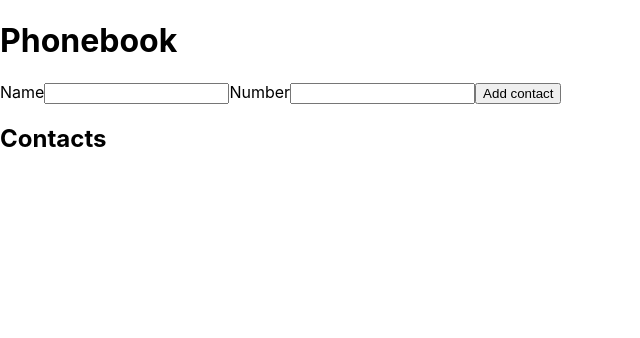
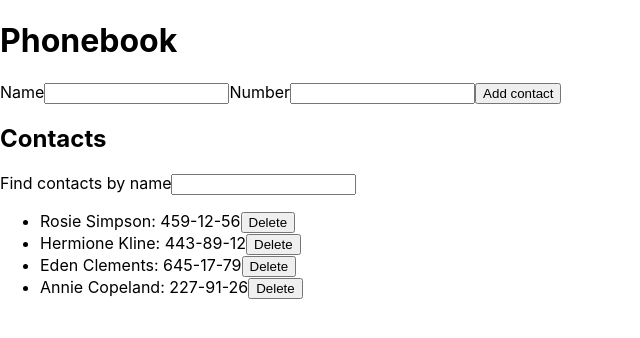
Before and after one commit to OxanaDemova/goit-react-hw-02-phonebook, a React (Create React App) app: page / in a window 1280 px wide. Shown: the top 338 px of the page, without its empty margins (0-640 px from the left). Built offline with nearby package versions, Linux system fonts and the light colour scheme.

Commit message:
add filter and delete btn

```diff
--- a/src/components/App.jsx
+++ b/src/components/App.jsx
@@ -3,30 +3,76 @@
 import { Container } from "./Container/Container";
 import { ContactForm } from "./ContactForm/ContactForm";
 import { ContactList } from "./ContactList/ContactList";
+import { Filter } from "./Filter/Filter";
 
 export class App extends Component {
   state = {
-    contacts: [],
+    contacts: [
+      { id: 'id-1', name: 'Rosie Simpson', number: '459-12-56' },
+      { id: 'id-2', name: 'Hermione Kline', number: '443-89-12' },
+      { id: 'id-3', name: 'Eden Clements', number: '645-17-79' },
+      { id: 'id-4', name: 'Annie Copeland', number: '227-91-26' },
+    ],
+
     filter: ''
 
+  };
+
+
+  addContact = data => {
+
+    const { name, number } = data;
+
+    const contact = {
+      id: nanoid(),
+      name,
+      number
+    };
+
+
+    this.setState(({ contacts }) => ({
+      contacts:[contact, ...contacts]
+    }))
   }
 
-  formSubmitHandler = data => {
-    console.log(data);
-  }
+    deleteContact = contactId => {
+    this.setState(prevState => ({
+      contacts: prevState.contacts.filter(contact => contact.id !== contactId),
+    }));
+    };
+
+    changeFilter = e => {
+    this.setState({ filter: e.currentTarget.value });
+    };
+
+
+    getFiltredContacts = () => {
+    const { filter, contacts } = this.state;
+    const normalizedFilter = filter.toLowerCase();
+
+    return contacts.filter(contact =>
+      contact.name.toLowerCase().includes(normalizedFilter),
+    );
+  };
 
   render() {
+    const { filter } = this.state;
+    const filtredContacts = this.getFiltredContacts();
+
+
     return (
       <Container>
         <h1>Phonebook</h1>
         <ContactForm
-          onSubmit={this.formSubmitHandler}
+          onSubmit={this.addContact}
         />
         <h2>Contacts</h2>
-        {/* <ContactsList
-          title={'Contacts'}
-          id={this.nameId} /> */}
+        <Filter value={filter} onChange={this.changeFilter} />
+        <ContactList
+          contacts={filtredContacts}
+          onDeleteContact={this.deleteContact}
 
+        />
       </Container>
 
     )
--- a/src/components/ContactForm/ContactForm.jsx
+++ b/src/components/ContactForm/ContactForm.jsx
@@ -28,38 +28,41 @@
         })
     };
 
+    nameInputId = nanoid();
+    numberInputId = nanoid()
+
     render() {
+        const {name, number}= this.state
         return (
 
 
             <form onSubmit={this.handleSubmit}>
-                <label>Name</label>
-
+                <label htmlFor={this.nameInputId}>Name</label>
                 <input
                     type="text"
                     name="name"
                     pattern="^[a-zA-Zа-яА-Я]+(([' -][a-zA-Zа-яА-Я ])?[a-zA-Zа-яА-Я]*)*$"
                     title="Name may contain only letters, apostrophe, dash and spaces. For example Adrian, Jacob Mercer, Charles de Batz de Castelmore d'Artagnan"
                     required
-                    value={this.state.name}
+                    value={name}
                     onChange={this.handleChange}
+                    id={this.nameInputId}
                 />
 
-                <label>Number</label>
-
+                <label htmlFor={this.numberInputId}>Number</label>
                 <input
                     type="tel"
                     name="number"
                     pattern="\+?\d{1,4}?[-.\s]?\(?\d{1,3}?\)?[-.\s]?\d{1,4}[-.\s]?\d{1,4}[-.\s]?\d{1,9}"
                     title="Phone number must be digits and can contain spaces, dashes, parentheses and can start with +"
                     required
-                    value={this.state.number}
+                    value={number}
                     onChange={this.handleChange}
+                    id={this.numberInputId}
                 />
 
                 <button type="submit">Add contact</button>
             </form>
-
 
         )
 
--- a/src/components/ContactList/ContactList.jsx
+++ b/src/components/ContactList/ContactList.jsx
@@ -1,18 +1,20 @@
+import { ContactListElement } from "components/ContactListElement/ContactListElement"
 
+export const ContactList = ({contacts, onDeleteContact}) => {
+    return (
 
-export const ContactList = ({contacts}) => {
-    return (
-        <>
+        <ul>
+            {contacts.map(({ name, id, number }) => {
+                return (
+                    <ContactListElement
+                        key={id}
+                        name={name}
+                        number={number}
+                        onDeleteBtn={() => onDeleteContact(id)}
+                    />
+                )
+            })}
+        </ul>
 
-            <ul>
-                {contacts.map((name, id) => {
-                    return (
-                        <li
-                            key={id}>
-                            {name}
-                        </li>)
-                })}
-            </ul>
-        </>
     )
 }
--- a/src/components/ContactListElement/ContactListElement.jsx
+++ b/src/components/ContactListElement/ContactListElement.jsx
@@ -0,0 +1,9 @@
+
+export const ContactListElement = ({ name, number, onDeleteBtn}) => {
+    return (
+        <li>
+            {name}: {number}
+            <button type="button" onClick={onDeleteBtn}>Delete</button>
+        </li >
+    )
+}
--- a/src/components/Filter/Filter.jsx
+++ b/src/components/Filter/Filter.jsx
@@ -0,0 +1,11 @@
+
+export const Filter =({value, onChange})=> {
+
+    return (
+        <label>
+            Find contacts by name
+            <input type="text" value={value} onChange={onChange}></input>
+        </label>
+
+    )
+    }
```
